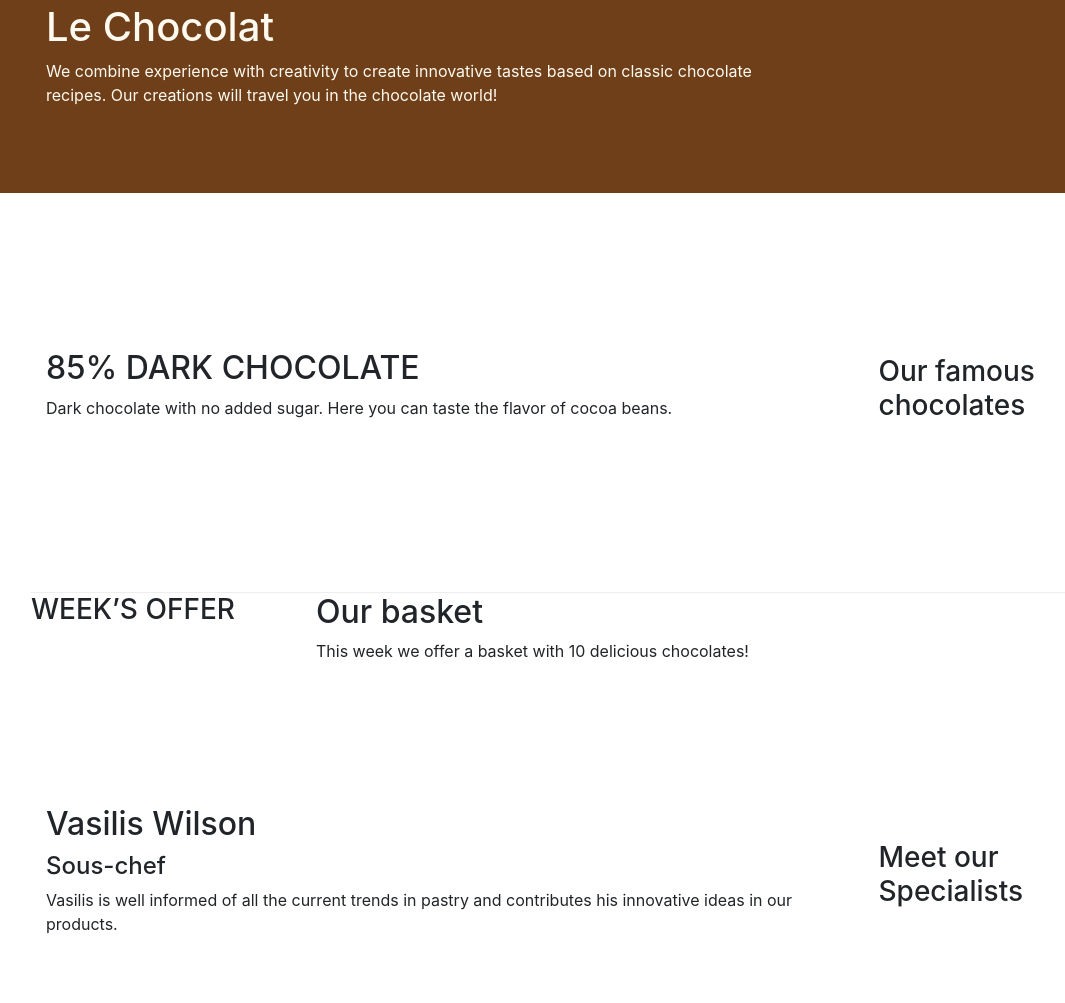
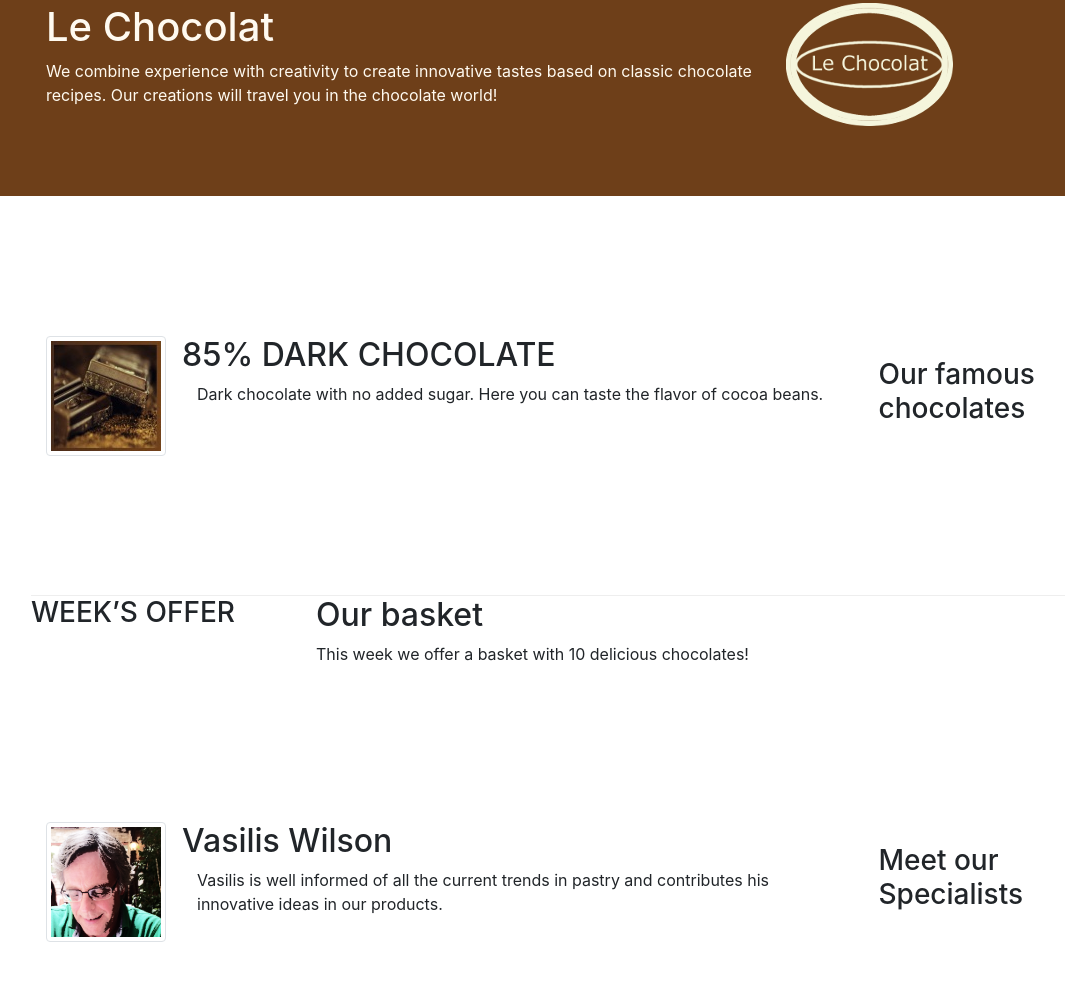
Before and after one commit to dilhanaslamaci/leChocolat_afternoon, a website: page index.html in a window 1280 px wide. Shown: the part 117-1120 px from the top of the page, without its empty margins (54-1119 px from the left). Drawn offline with nearby package versions, Linux system fonts and the light colour scheme.

Commit message:
Images and Media

```diff
--- a/index.html
+++ b/index.html
@@ -16,6 +16,7 @@
 <body>
     <nav class="navbar navbar-expand-md navbar-light bg-light fixed-top ">
         <div class="container">
+            <a class="navbar-brand" href="./index.html"><img src="images/logo.png" height="40" width="54"></a>
             <a class="navbar-brand" href="#">Le Chocolat</a>
 
             <button class="navbar-toggler" type="button" data-toggle="collapse" data-target="#Navbar">
@@ -41,6 +42,7 @@
                     <p>We combine experience with creativity to create innovative tastes based on classic chocolate recipes. Our creations will travel you in the chocolate world!</p>
                 </div>
                 <div class="col col-sm">
+                    <img src="images/logo.png" class="img-fluid">
                 </div>
             </div>
         </div>
@@ -53,8 +55,15 @@
                 <h3>Our famous chocolates</h3>
             </div>
             <div class="col-sm col-md">
-                <h2>85% DARK CHOCOLATE</h2>
-                <p class="d-none d-sm-block">Dark chocolate with no added sugar. Here you can taste the flavor of cocoa beans.</p>
+                <div class="media">
+                    <img class="d-flex mr-3 img-thumbnail align-self-center"
+                        src="images/dark85.jpg" alt="85% DARK CHOCOLATE">
+                    <div class="media-body">
+                        <h2 class="mt-0">85% DARK CHOCOLATE</h2>
+                        <p class="col d-none d-md-block">Dark chocolate with no added sugar.
+                        Here you can taste the flavor of cocoa beans.</p>
+                    </div>
+                </div>
             </div>
         </div>
 
@@ -74,9 +83,15 @@
                 <h3>Meet our  Specialists</h3>
             </div>
             <div class="col-sm col-md">
-                <h2>Vasilis Wilson </h2>
-                <h4>Sous-chef</h4>
-                <p class="d-none d-sm-block">Vasilis is well informed of all the current trends in pastry and contributes his innovative ideas in our products.</p>
+                <div class="media">
+                    <img class="d-flex mr-3 img-thumbnail align-self-center"
+                        src="images/cartoonVasilis.png" alt="Vasilis Wilson">
+                    <div class="media-body">
+                        <h2 class="mt-0">Vasilis Wilson</h2>
+                        <p class="col d-none d-md-block">Vasilis is well informed of all the current
+                            trends in pastry and contributes his innovative ideas in our products.</p>
+                    </div>
+                </div>
             </div>
         </div>
     </div>
```
Also changed, not shown: aboutus.html (+2 -0 lines), images/cartoonVasilis.png (added), images/dark85.jpg (added), images/logo.png (added), images/promotion.jpg (added).
